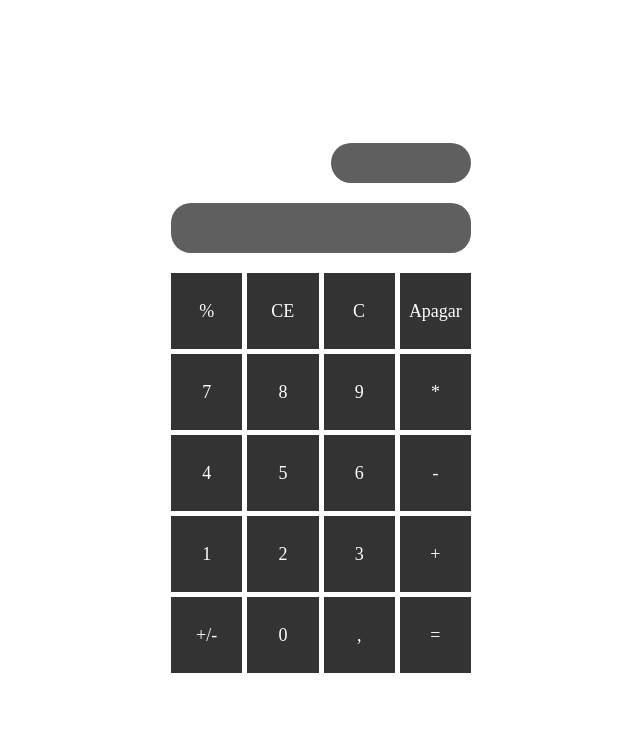
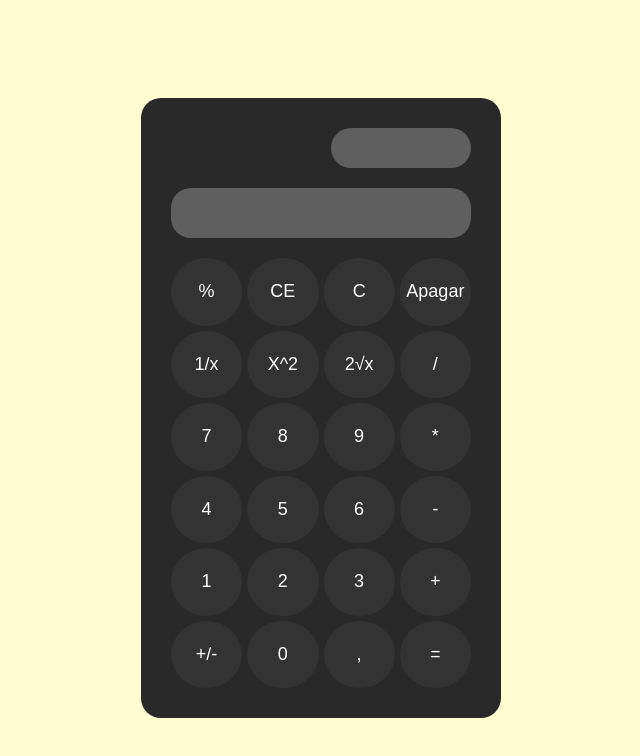
Before and after one commit to Dotzin/Calculadora, a plain HTML site: page index.html in a window 1280 px wide. Shown: the whole page, without its empty margins (327-967 px from the left). Drawn offline with Linux system fonts and the light colour scheme.

Commit message:
CALCULADORA v2

```diff
--- a/CSS/style.css
+++ b/CSS/style.css
@@ -2,31 +2,38 @@ body,
 html {
   height: 100%;
   width: 100%;
+  font-family: Arial, Helvetica, sans-serif;
+  background-color: #fffdd0;
 }
 body {
   display: flex;
   justify-content: center;
   align-items: center;
+  height: 100%;
 }
 .Conteiner {
   width: 75%;
   max-width: 300px;
-  height: 100%;
+  height: 70%;
   display: flex;
   flex-direction: column;
   justify-content: center;
+  background-color: #292929;
+  padding: 30px;
+  border-radius: 20px;
 }
 .ContBotoes {
   display: grid;
   grid-template-columns: repeat(4, minmax(auto, 1fr));
   grid-template-rows: repeat(auto, 1fr);
   gap: 5px;
-  height: 50%;
+  height: 100%;
+  width: auto;
 }
 .button {
+  border-radius: 100%;
   display: flex;
   font-size: 18px;
-  height: 100%;
   background-color: #333;
   color: #fff;
   border: none;
--- a/JS/script.js
+++ b/JS/script.js
@@ -37,6 +37,16 @@ document.getElementById("botaoIgual").onclick = () => {
   Display.innerText = "";
   Entrada.innerText = resultado;
 };
+document.getElementById("botaoOnePer").onclick = () => {
+  Display.innerText = `1/(${Entrada.innerText})`;
+  Entrada.innerText = 1 / Entrada.innerText;
+};
+document.getElementById("botaoRad").onclick = () => {
+  Entrada.innerText = Entrada.innerText * Entrada.innerText;
+};
+document.getElementById("botaoSqrt").onclick = () => {
+  Entrada.innerText = Math.sqrt(Entrada.innerText);
+};
 document.getElementById("botaoApagar").onclick = () => {
   Entrada.innerText = Entrada.innerText.slice(0, -1);
 };
--- a/index.html
+++ b/index.html
@@ -20,6 +20,10 @@
         <div class="button" id="botaoCE">CE</div>
         <div class="button" id="botaoC">C</div>
         <div class="button" id="botaoApagar">Apagar</div>
+        <div class="button" id="botaoOnePer">1/x</div>
+        <div class="button" id="botaoRad">X^2</div>
+        <div class="button" id="botaoSqrt">2√x</div>
+        <div class="button ope" id="botaoDiv">/</div>
         <div class="button btnnumero" id="botao7">7</div>
         <div class="button btnnumero" id="botao8">8</div>
         <div class="button btnnumero" id="botao9">9</div>
```
